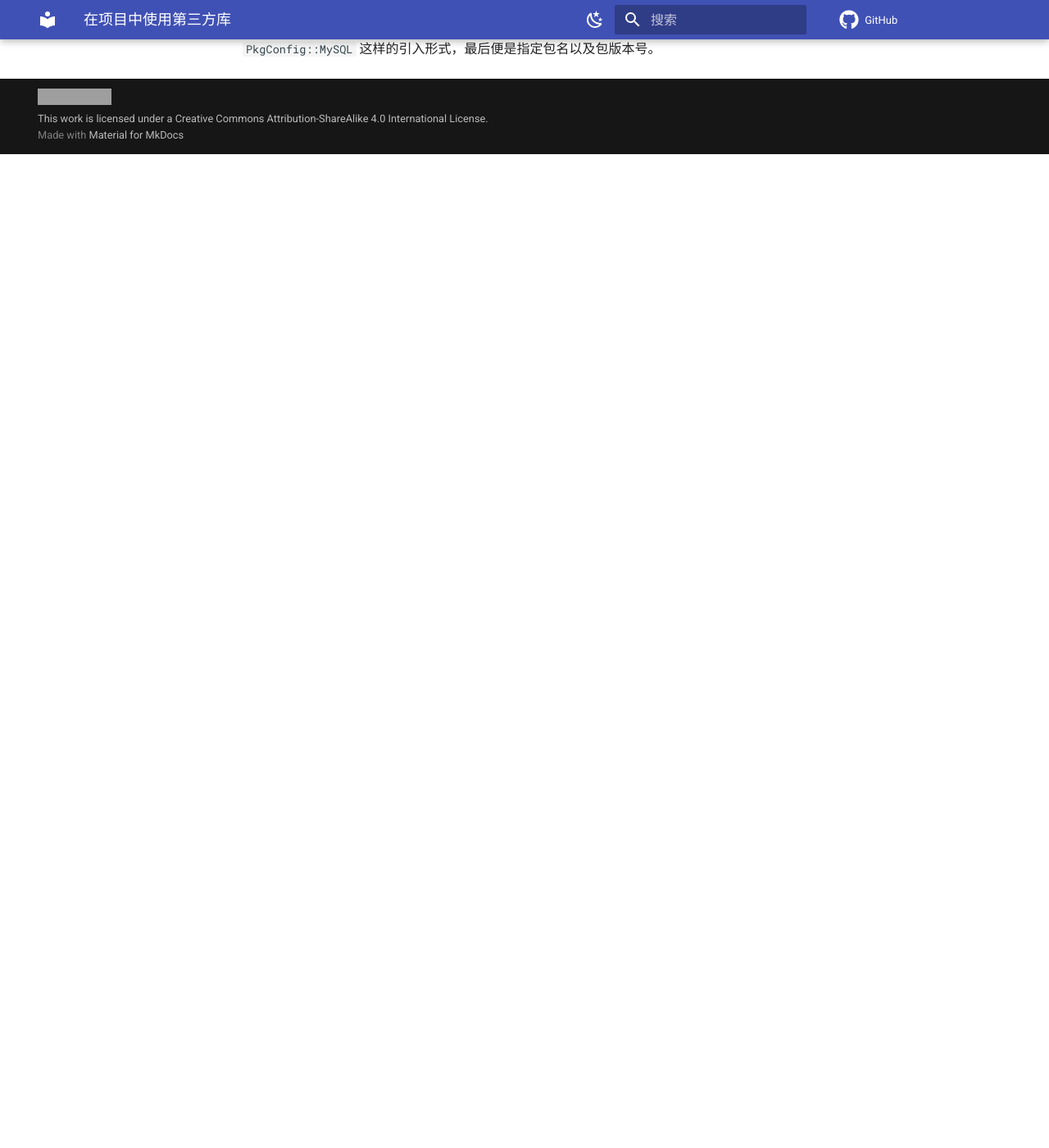
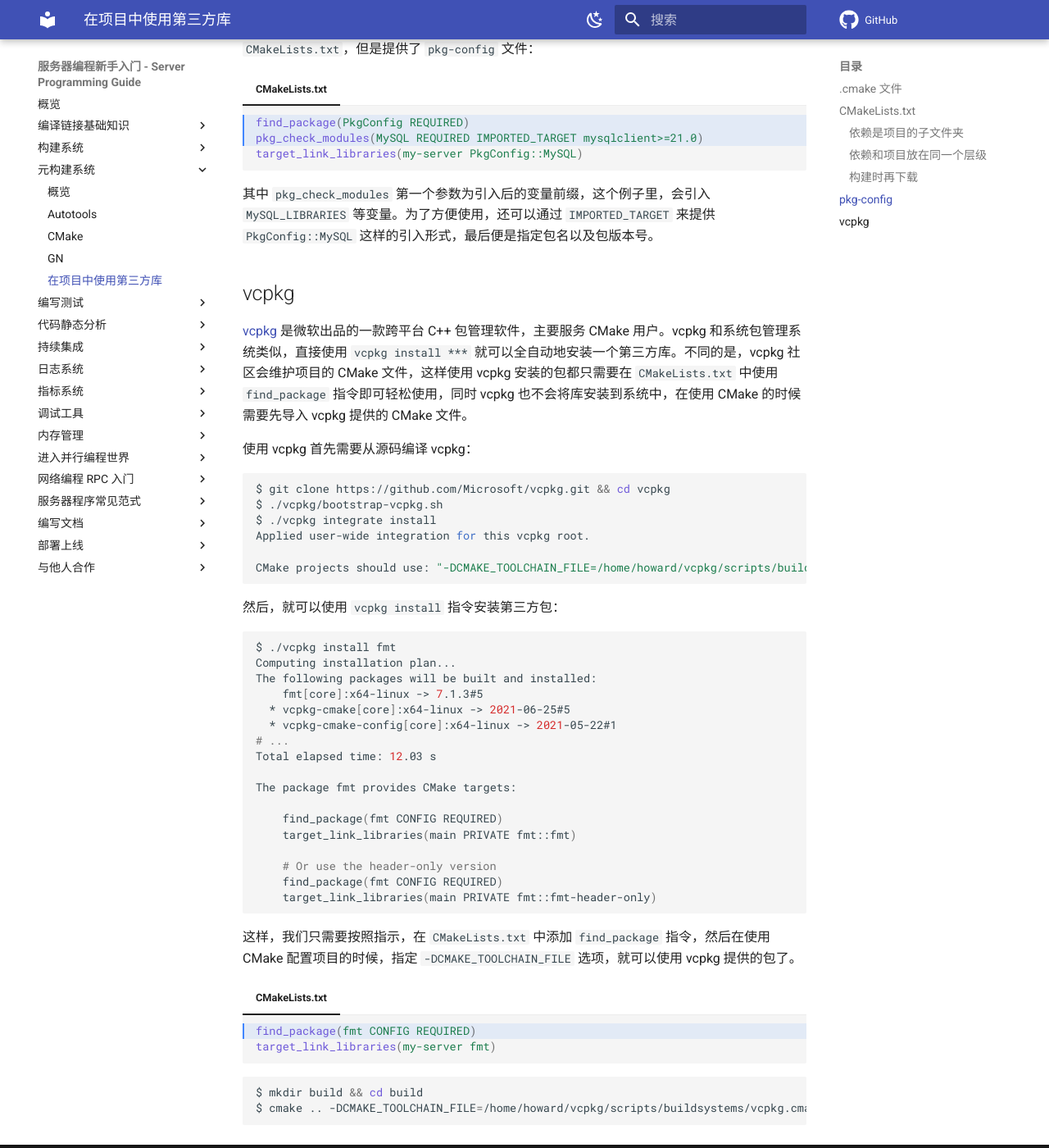
Before and after one commit to howardlau1999/server-programming-guide, an MkDocs documentation site: the page built from docs/meta-build-system/third-party-library.md, in a window 1280 px wide and 1400 px high, scrolled down 2128 px. Shown: the whole window at 82% size. Built offline with MkDocs 1.6.1 and Material for MkDocs 9.7.7, drawn with Linux system fonts in a browser that asks for light colours; emoji names are drawn with the system emoji font; comment, search, counter and statistics services are not loaded; before the commit the page ends 2316 px from its top, so only the background shows below that; some of the changed text lies outside the part shown; grey boxes are pictures that could not be loaded.

Commit message:
add vcpkg

````diff
--- a/docs/meta-build-system/third-party-library.md
+++ b/docs/meta-build-system/third-party-library.md
@@ -1,6 +1,6 @@
-# 在项目中使用 CMake 引入第三方库
+# 在项目中使用第三方库
 
-我们需要根据项目提供的配置文件，来确定合适的引用方式。
+C++ 社区并没有像 Go、Rust 等语言提供了统一的包管理系统。因此，如何管理以及使用第三方 C++ 依赖是一件十分复杂的事情。我们需要根据项目提供的配置文件，来确定合适的引用方式。
 
 ## `.cmake` 文件
 
@@ -10,10 +10,12 @@
 $ sudo apt install libfmt-dev
 ```
 
-```cmake hl_lines="1"
-find_package(fmt)
-target_link_libraries(my-server fmt)
-```
+=== "CMakeLists.txt"
+
+    ```cmake hl_lines="1"
+    find_package(fmt)
+    target_link_libraries(my-server fmt)
+    ```
 
 ## CMakeLists.txt
 
@@ -23,19 +25,23 @@
 
 假如我们的项目位于 `my-server` 文件夹，如果第三方依赖放在了 `my-server/third_party`，是项目的子文件夹，那么我们直接使用 `add_subdirectory`，然后使用对应的 target 名称即可。例如，假如我们使用了一个叫 [`cpr`](https://github.com/whoshuu/cpr.git) 的 CMake 项目，放在了 `my-server/third_party/cpr` 下，我们可以这么引用：
 
-```cmake hl_lines="1"
-add_subdirectory("${CMAKE_CURRENT_SOURCE_DIR}/third_party/cpr")
-target_link_libraries(my-server cpr)
-```
+=== "CMakeLists.txt"
+
+    ```cmake hl_lines="1"
+    add_subdirectory("${CMAKE_CURRENT_SOURCE_DIR}/third_party/cpr")
+    target_link_libraries(my-server cpr)
+    ```
 
 ### 依赖和项目放在同一个层级
 
 假如我们编写了几个项目 `my-server`、`another-server`，如果都用到了同一个依赖，那么在每个项目里都放一份代码可能会浪费空间，而且更新依赖也需要分别更新，这时候我们希望将第三方依赖放到和他们同一个级别的 `third_party` 目录中，还是以 `cpr` 项目为例，假如我们把依赖放在了 `third_party/cpr` 下，那么在 `my-server` 中，我们需要这么写：
 
-```cmake hl_lines="1"
-add_subdirectory("${CMAKE_CURRENT_LIST_DIR}/../third_party/cpr" cpr.build)
-target_link_libraries(my-server cpr)
-```
+=== "CMakeLists.txt"
+
+    ```cmake hl_lines="1"
+    add_subdirectory("${CMAKE_CURRENT_LIST_DIR}/../third_party/cpr" cpr.build)
+    target_link_libraries(my-server cpr)
+    ```
 
 ???+note "Try it"
     尝试不指定 `add_subdirectory` 的第二个参数，看看 CMake 的报错。
@@ -46,13 +52,15 @@
 
 如果不想将代码下载到自己的代码库中，可以使用 `FetchContent` 在构建的时候再下载，例如：
 
-```cmake hl_lines="1-3"
-include(FetchContent)
-FetchContent_Declare(cpr GIT_REPOSITORY https://github.com/whoshuu/cpr.git GIT_TAG c8d33915dbd88ad6c92b258869b03aba06587ff9)
-FetchContent_MakeAvailable(cpr)
+=== "CMakeLists.txt"
 
-target_link_libraries(my-server cpr)
-```
+    ```cmake hl_lines="1-3"
+    include(FetchContent)
+    FetchContent_Declare(cpr GIT_REPOSITORY https://github.com/whoshuu/cpr.git GIT_TAG c8d33915dbd88ad6c92b258869b03aba06587ff9)
+    FetchContent_MakeAvailable(cpr)
+
+    target_link_libraries(my-server cpr)
+    ```
 
 ## pkg-config
 
@@ -67,10 +75,63 @@
 
 在 CMake 中，可以通过 `PkgConfig` 这个包及其提供的 `pkg_check_modules` 命令方便地引用已经存在的 `pkg-config` 文件。以 `mysqlclient` 这个库为例，它没有提供 `.cmake` 文件，也没有 `CMakeLists.txt`，但是提供了 `pkg-config` 文件：
 
-```cmake hl_lines="1-2"
-find_package(PkgConfig REQUIRED)
-pkg_check_modules(MySQL REQUIRED IMPORTED_TARGET mysqlclient>=21.0)
-target_link_libraries(my-server PkgConfig::MySQL)
+=== "CMakeLists.txt"
+
+    ```cmake hl_lines="1-2"
+    find_package(PkgConfig REQUIRED)
+    pkg_check_modules(MySQL REQUIRED IMPORTED_TARGET mysqlclient>=21.0)
+    target_link_libraries(my-server PkgConfig::MySQL)
+    ```
+
+其中 `pkg_check_modules` 第一个参数为引入后的变量前缀，这个例子里，会引入 `MySQL_LIBRARIES` 等变量。为了方便使用，还可以通过 `IMPORTED_TARGET` 来提供 `PkgConfig::MySQL` 这样的引入形式，最后便是指定包名以及包版本号。
+
+## vcpkg
+
+[vcpkg](https://vcpkg.io/) 是微软出品的一款跨平台 C++ 包管理软件，主要服务 CMake 用户。vcpkg 和系统包管理系统类似，直接使用 `vcpkg install ***` 就可以全自动地安装一个第三方库。不同的是，vcpkg 社区会维护项目的 CMake 文件，这样使用 vcpkg 安装的包都只需要在 `CMakeLists.txt` 中使用 `find_package` 指令即可轻松使用，同时 vcpkg 也不会将库安装到系统中，在使用 CMake 的时候需要先导入 vcpkg 提供的 CMake 文件。
+
+使用 vcpkg 首先需要从源码编译 vcpkg：
+
+```bash
+$ git clone https://github.com/Microsoft/vcpkg.git && cd vcpkg
+$ ./vcpkg/bootstrap-vcpkg.sh
+$ ./vcpkg integrate install
+Applied user-wide integration for this vcpkg root.
+
+CMake projects should use: "-DCMAKE_TOOLCHAIN_FILE=/home/howard/vcpkg/scripts/buildsystems/vcpkg.cmake"
 ```
 
-其中 `pkg_check_modules` 第一个参数为引入后的变量前缀，这个例子里，会引入 `MySQL_LIBRARIES` 等变量。为了方便使用，还可以通过 `IMPORTED_TARGET` 来提供 `PkgConfig::MySQL` 这样的引入形式，最后便是指定包名以及包版本号。
+然后，就可以使用 `vcpkg install` 指令安装第三方包：
+
+```bash
+$ ./vcpkg install fmt
+Computing installation plan...
+The following packages will be built and installed:
+    fmt[core]:x64-linux -> 7.1.3#5
+  * vcpkg-cmake[core]:x64-linux -> 2021-06-25#5
+  * vcpkg-cmake-config[core]:x64-linux -> 2021-05-22#1
+# ...
+Total elapsed time: 12.03 s
+
+The package fmt provides CMake targets:
+
+    find_package(fmt CONFIG REQUIRED)
+    target_link_libraries(main PRIVATE fmt::fmt)
+
+    # Or use the header-only version
+    find_package(fmt CONFIG REQUIRED)
+    target_link_libraries(main PRIVATE fmt::fmt-header-only)
+```
+
+这样，我们只需要按照指示，在 `CMakeLists.txt` 中添加 `find_package` 指令，然后在使用 CMake 配置项目的时候，指定 `-DCMAKE_TOOLCHAIN_FILE` 选项，就可以使用 vcpkg 提供的包了。
+
+=== "CMakeLists.txt"
+
+    ```cmake hl_lines="1"
+    find_package(fmt CONFIG REQUIRED)
+    target_link_libraries(my-server fmt)
+    ```
+
+```bash
+$ mkdir build && cd build
+$ cmake .. -DCMAKE_TOOLCHAIN_FILE=/home/howard/vcpkg/scripts/buildsystems/vcpkg.cmake
+```
````
